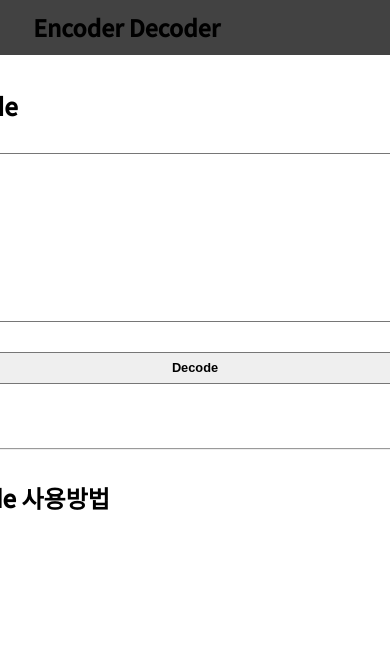
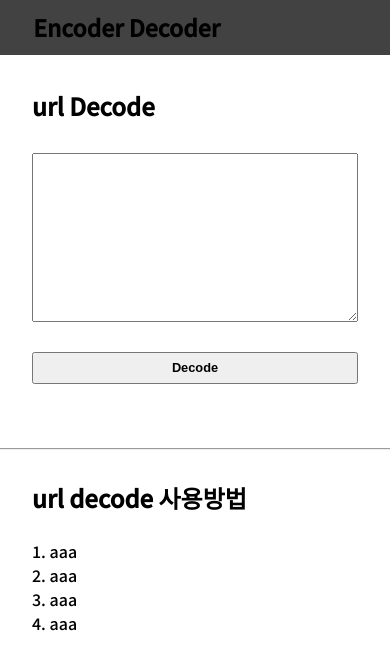
Before and after one commit to aaakch0316/EncodeDecode, a Next.js app: page /urldecode in a window 390 px wide. Shown: the top 670 px of the page. Built offline with nearby package versions, Linux system fonts and the light colour scheme; a web font is replaced by a local one.

Commit message:
[+] responseive web

```diff
--- a/components/encode/encode.module.css
+++ b/components/encode/encode.module.css
@@ -37,3 +37,13 @@
       width: 600px;
       margin: 30px 0;
   }
+
+
+@media (max-width: 600px) {
+    .main {
+      width: 100%;
+    }
+    .explanation {
+        width: 100%
+    }
+}
--- a/styles/encode/encode.module.css
+++ b/styles/encode/encode.module.css
@@ -37,3 +37,12 @@
     width: 600px;
     margin: 30px 0;
 }
+
+@media (max-width: 600px) {
+  .main {
+    width: 100%;
+  }
+  .explanation {
+      width: 100%
+  }
+}
```
